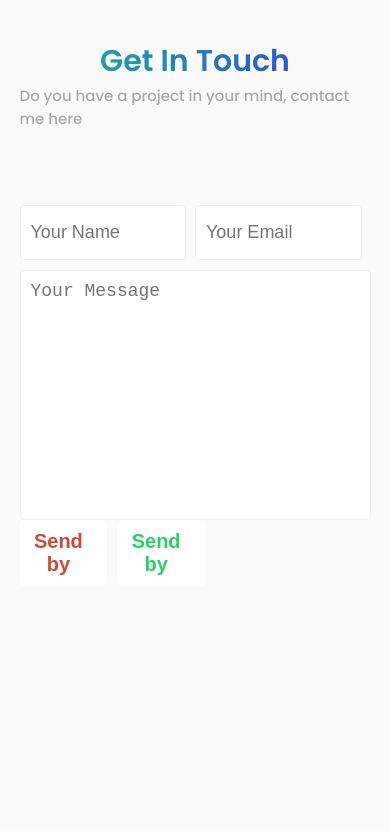
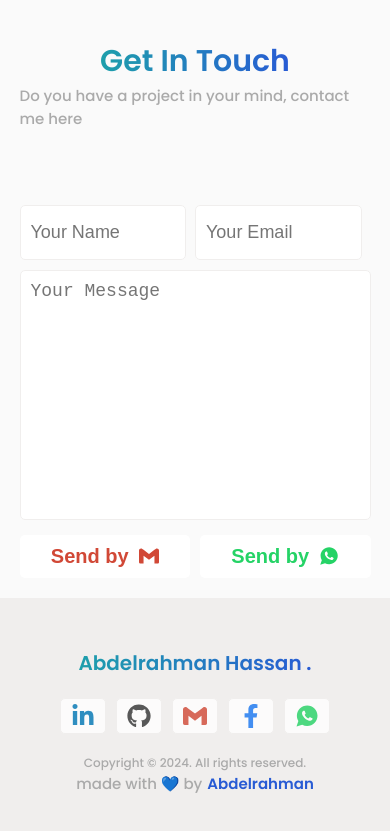
Before and after one commit to AbdelrahmanHassanAlii/Folio, a React (Vite) app: page / in a window 390 px wide. Shown: the part 5028-5859 px from the top of the page. Before the commit the page ends 5614 px from the top, so only its background shows below. Built offline with nearby package versions, Linux system fonts and the light colour scheme.

Commit message:
handle the basic of the home page

```diff
--- a/src/App.jsx
+++ b/src/App.jsx
@@ -2,6 +2,7 @@ import { Route, Routes } from "react-router-dom";
 import "./App.css";
 import Home from "./Pages/Home";
 import Header from "./Components/Header";
+import Footer from "./Components/Footer";
 
 function App() {
   return (
@@ -10,6 +11,7 @@ function App() {
       <Routes>
         <Route path="/" element={<Home />} />
       </Routes>
+      <Footer />
     </div>
   );
 }
--- /dev/null
+++ b/src/Components/Footer.jsx
@@ -0,0 +1,23 @@
+import { Link } from "react-router-dom";
+import style from "../assets/CSS/footer.module.css";
+import Social from "./Social";
+
+export default function Footer() {
+  return (
+    <div className={style.footer}>
+      <p className={style.title}>Abdelrahman Hassan .</p>
+      <Social />
+      <p className={style.copyright}>Copyright © 2024. All rights reserved.</p>
+      <p className={style.designed}>
+        made with 💙 by{" "}
+        <Link
+          to={"https://abdelrahmanhassanalii.github.io/card/"}
+          target="_blank"
+          className={style.name}
+        >
+          Abdelrahman
+        </Link>
+      </p>
+    </div>
+  );
+}
--- a/src/assets/CSS/contact.module.css
+++ b/src/assets/CSS/contact.module.css
@@ -23,7 +23,6 @@
       display: flex;
       flex-direction: column;
       gap: 5px;
-      /* background-color: aliceblue; */
       width: 100%;
       .error {
         color: red;
@@ -88,6 +87,11 @@
       justify-content: space-between;
       align-items: center;
       width: 50%;
+      margin-top: 15px;
+      @media screen and (max-width: 768px) {
+        width: 100%;
+        margin-bottom: 20px;
+      }
     }
 
     button {
--- /dev/null
+++ b/src/assets/CSS/footer.module.css
@@ -0,0 +1,39 @@
+.footer {
+  display: flex;
+  align-items: center;
+  justify-content: space-between;
+  flex-direction: column;
+  padding: 50px 0 50px;
+  background-color: var(--gray-color);
+
+  .title {
+    color: transparent;
+    background-image: linear-gradient(
+      to right,
+      var(--lime-blue-color),
+      var(--blue-color)
+    );
+    -webkit-background-clip: text;
+    font-size: 20px;
+    font-weight: 600;
+  }
+
+  .copyright {
+    color: var(--gray-color-2);
+    font-size: 12px;
+    font-weight: 500;
+  }
+
+  .designed {
+    display: flex;
+    align-items: center;
+    gap: 5px;
+    color: var(--gray-color-2);
+    font-size: 15px;
+    font-weight: 500;
+    .name {
+      color: var(--blue-color);
+      font-weight: 600;
+    }
+  }
+}
```
